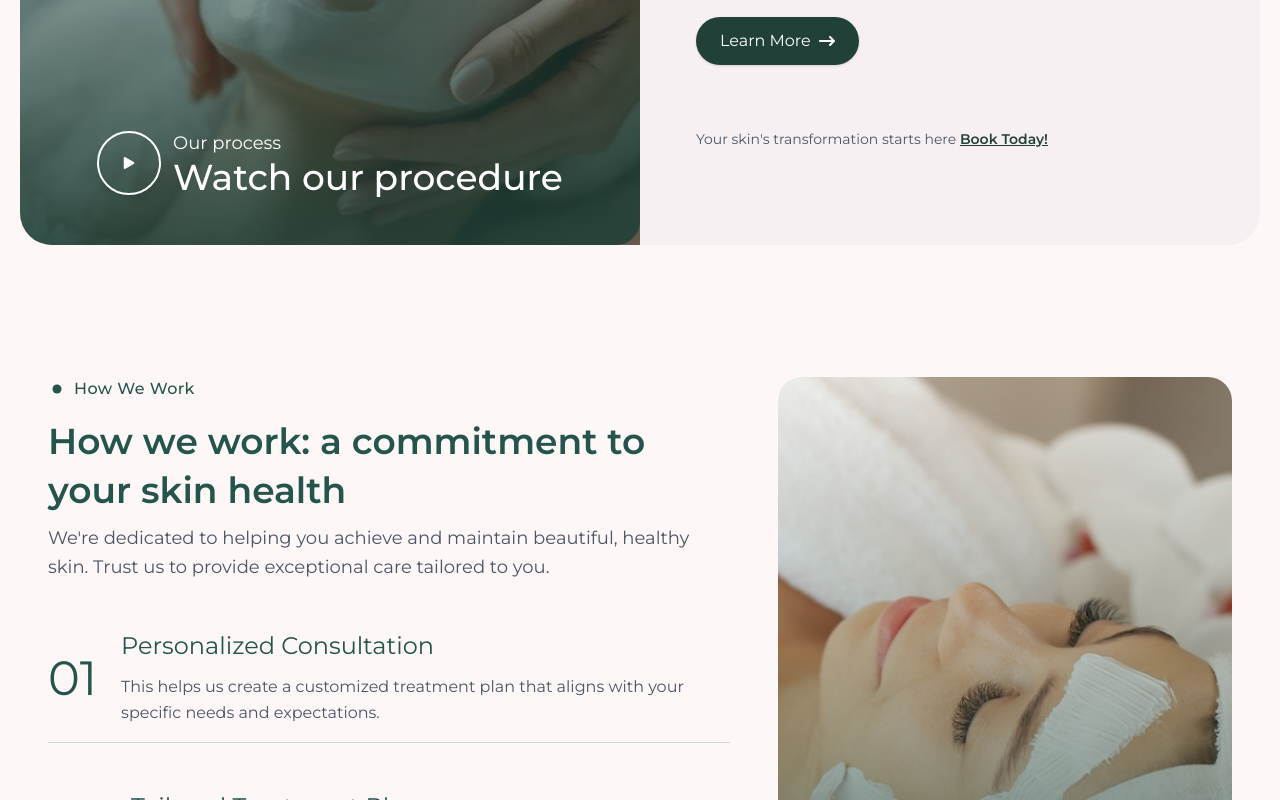
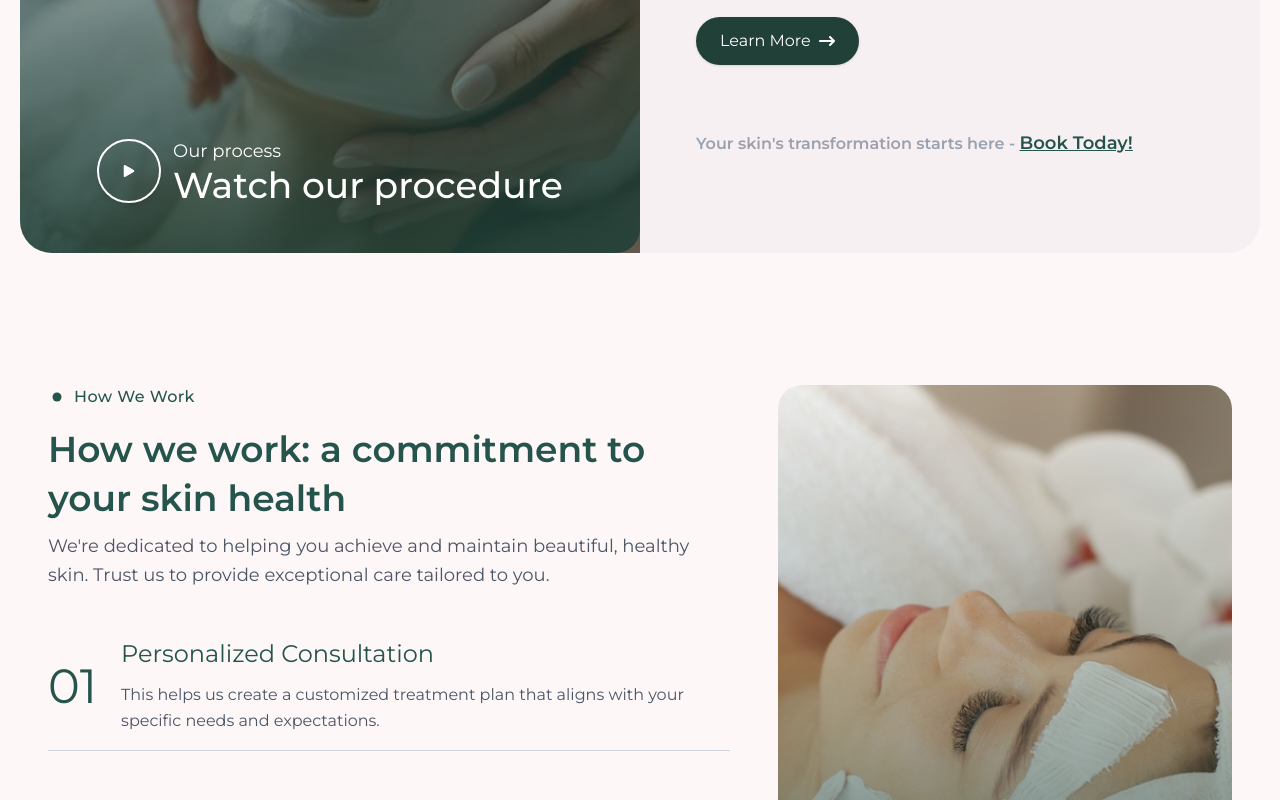
Before and after one commit to harshit0808sharma/TheSalonCompany, a Next.js app: page / in a window 1280 px wide. Shown: the part 4660-5460 px from the top of the page. Built offline with nearby package versions, Linux system fonts and the light colour scheme.

Commit message:
correct the pages link paths

```diff
--- a/app/components/Footer.js
+++ b/app/components/Footer.js
@@ -162,7 +162,7 @@ export default function Footer() {
               <div>
                 <h3 className="text-lg font-semibold mb-4">Quick Links</h3>
                 <div className="space-y-2">
-                  {["Home", "About Us", "Our Services", "Book Appointment"].map(
+                  {["Home", "About", "Services", "Book Appointment"].map(
                     (link, i) => (
                       <Link
                         key={i}
--- a/app/components/home/OurProcesses.js
+++ b/app/components/home/OurProcesses.js
@@ -169,12 +169,12 @@ export default function ProcessSection() {
               initial={{ opacity: 0 }}
               whileInView={{ opacity: 1 }}
               transition={{ delay: 1.8, duration: 0.6 }}
-              className={`text-xs sm:text-sm mt-4 sm:mt-6 ${theme ? "text-gray-400" : "text-gray-600"}`}
+              className={`text-md font-semibold mt-4 sm:mt-6 text-gray-400`}
             >
-              {"Your skin's transformation starts here "}
+              {"Your skin's transformation starts here - "}
               <Link
                 href="/book-appointment"
-                className={`${theme ? "text-teal-300 hover:text-teal-200" : "text-[#214037] font-semibold underline hover:text-[#19332b]"}`}
+                className={`mainColor text-lg underline hover:text-[#122e25]`}
               >
                 Book Today!
               </Link>
```
